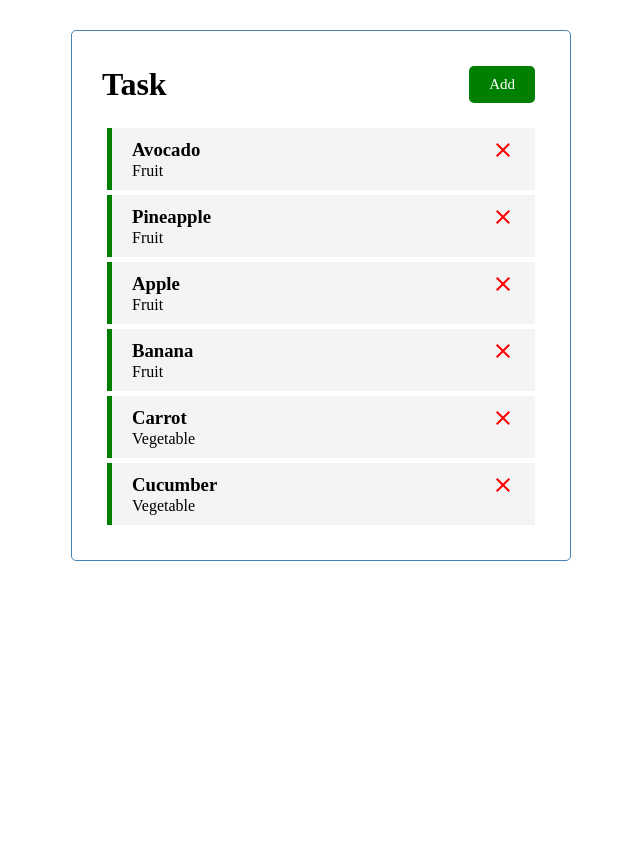
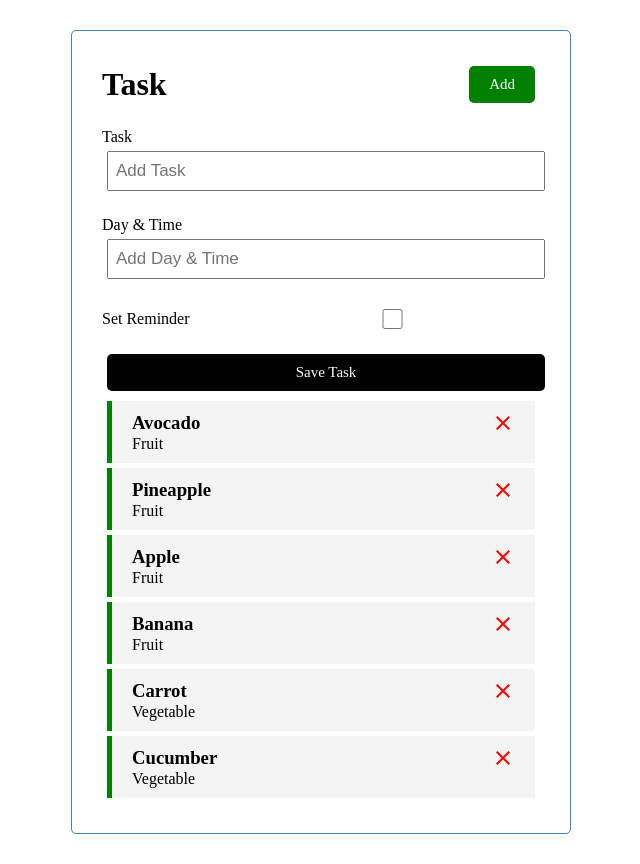
Before and after one commit to IngridAkeida/TasksAll, a React (Create React App) app: page / in a window 1280 px wide. Shown: the whole page, without its empty margins (319-959 px from the left). Before the commit the page ends 800 px from the top, so only its background shows below. Built offline with nearby package versions, Linux system fonts and the light colour scheme; a web font is replaced by a local one.

Commit message:
update commit 180222

```diff
--- a/src/App.css
+++ b/src/App.css
@@ -53,6 +53,7 @@ body {
 .btn-block{
     display: block;
     width: 100%;
+    margin-bottom: 10px;
 }
 
 .task {
@@ -81,7 +82,7 @@ body {
 }
 
 .form-control label {
-    display:block;
+    display: block;
 }
 
 .form-control input {
@@ -102,7 +103,7 @@ body {
     flex: 1;
 }
 
-.form-control-check label{
+.form-control-check input{
     flex: 2;
     height: 20px;
 }
--- a/src/App.js
+++ b/src/App.js
@@ -1,6 +1,7 @@
 import React, { useState } from 'react';
 import Header from './component/Header'
 import Tasks from './component/Tasks'
+import AddTask from './component/AddTask'
 import './App.css';
 //import Button from './component/Button';
 
@@ -12,40 +13,44 @@ function App () {
     {
         id: 1,
         text: 'Avocado',
-        kind: 'Fruit',
+        day: 'Fruit',
         reminder: true,
     },
     {
         id: 2,
         text: 'Pineapple',
-        kind: 'Fruit',
+        day: 'Fruit',
         reminder: true,
     },
     {
         id: 3,
         text: 'Apple',
-        kind: 'Fruit',
+        day: 'Fruit',
         reminder: true,
     },
     {
         id: 4,
         text: 'Banana',
-        kind: 'Fruit',
+        day: 'Fruit',
         reminder: true,
     },
     {
         id: 5,
         text: 'Carrot',
-        kind: 'Vegetable',
+        day: 'Vegetable',
         reminder: true,
     },
     {
         id: 6,
         text: 'Cucumber',
-        kind: 'Vegetable',
+        day: 'Vegetable',
         reminder: true,
     }
 ])
+  //Add Task
+  const addTask = (task) => {
+    console.log(task)
+  }
 
 
   //Delete Task
@@ -67,6 +72,7 @@ function App () {
   return (
     <div className="container">
         <Header/>
+        <AddTask onAdd={AddTask}/>
         {/*<h1>List</h1>
         <h2>Set {x ? 'Yes' : name }</h2>*/}
         {tasks.length > 0 ?
--- a/src/component/AddTask.jsx
+++ b/src/component/AddTask.jsx
@@ -1,15 +1,66 @@
-import React from "react";
+import React, {useState} from "react";
 
-const AddTask = () => {
+const AddTask = ({onAdd}) => {
+
+    const [text, setText ] = useState ('')
+    const [day, setDay ] = useState ('')
+    const [reminder, setReminder ] = useState (false)
+
+    const onSubmit = (e) => {
+        e.preventDefault()
+
+
+        if(!text){
+            alert('Please add a task')
+            return
+        }
+
+        onAdd({ text, day, reminder})
+    }
 
     return(
-        <div>
+        <form className="'add-form" onSubmit={onSubmit}>
+            <div className="form-control">
+                <label>Task</label>
+                <input
+                    type='text'
+                    placeholder="Add Task"
+                    value={text}
+                    onChange={(e) => setText(e.target.value)}
+                />
+            </div>
 
-        </div>
+            <div className="form-control">
+                <label>Day & Time</label>
+                <input
+                    type='text'
+                    placeholder="Add Day & Time"
+                    value={day}
+                    onChange={(e) => setDay(e.target.value)}
+                />
+            </div>
+
+            <div className="form-control form-control-check">
+                <label>Set Reminder</label>
+                <input
+                    type='checkbox'
+                    value={reminder}
+                    onChange={(e) => setReminder(e.currentTarget.checked)}
+                />
+            </div>
+
+            <input
+                type='submit'
+                value='Save Task'
+                className="btn btn-block"
+            />
+
+
+        </form>
 
 
     )
 
 }
 
-export default Add
+export default AddTask
--- a/src/component/Task.jsx
+++ b/src/component/Task.jsx
@@ -16,7 +16,7 @@ const Task = ({task, onDelete, onToggle}) => {
                         onClick={() => onDelete(task.id)}
                     />
             </h3>
-            <p>{task.kind}</p>
+            <p>{task.day}</p>
         </div>
     )
 }
```
